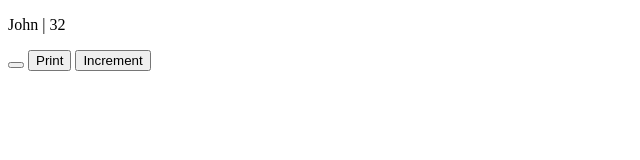
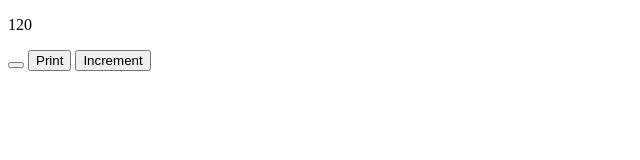
Before and after one commit to tluben/practicew3, a plain HTML site: page intro3.html in a window 1280 px wide. Shown: the full height of the page, 0-640 px from the left. Drawn offline with Linux system fonts and the light colour scheme.

Commit message:
using function to render html

```diff
--- a/intro3.html
+++ b/intro3.html
@@ -18,14 +18,18 @@
     <button type="button" onclick="increment()">Increment</button>
 
     <script>
-        var person = {
-            firstName: "John",
-            age: 32,
-            lastName: "Doe"
+        function myFunction(val1, val2) {
+            return val2 * val1;
         };
+        document.getElementById("demo").innerHTML = myFunction(10, 12);
+        // var person =
+        //     firstName: "John",
+        //     age: 32,
+        //     lastName: "Doe"
+        // };
 
-        document.getElementById("demo").innerHTML =
-            person.firstName + " | " + person.age
+        // document.getElementById("demo").innerHTML =
+        //     person.firstName + " | " + person.age
 
 
         // x = 4
```
